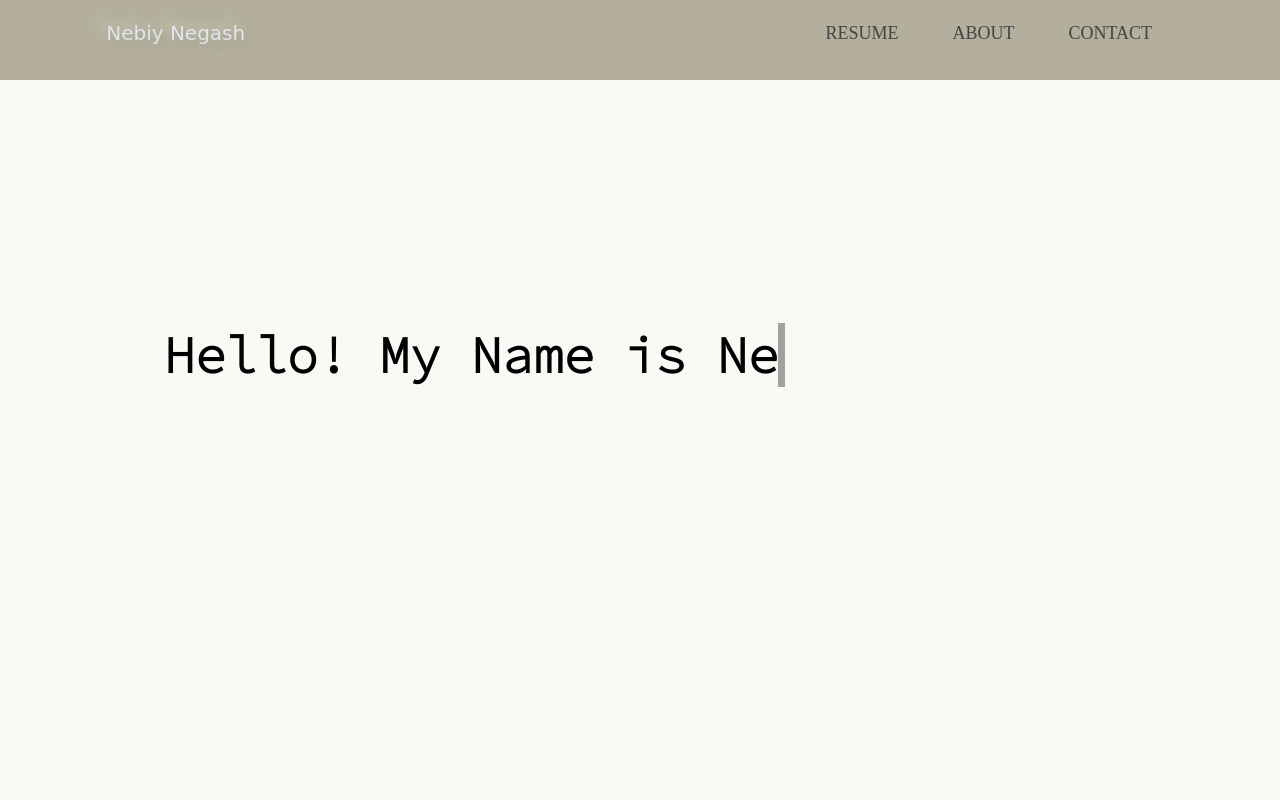
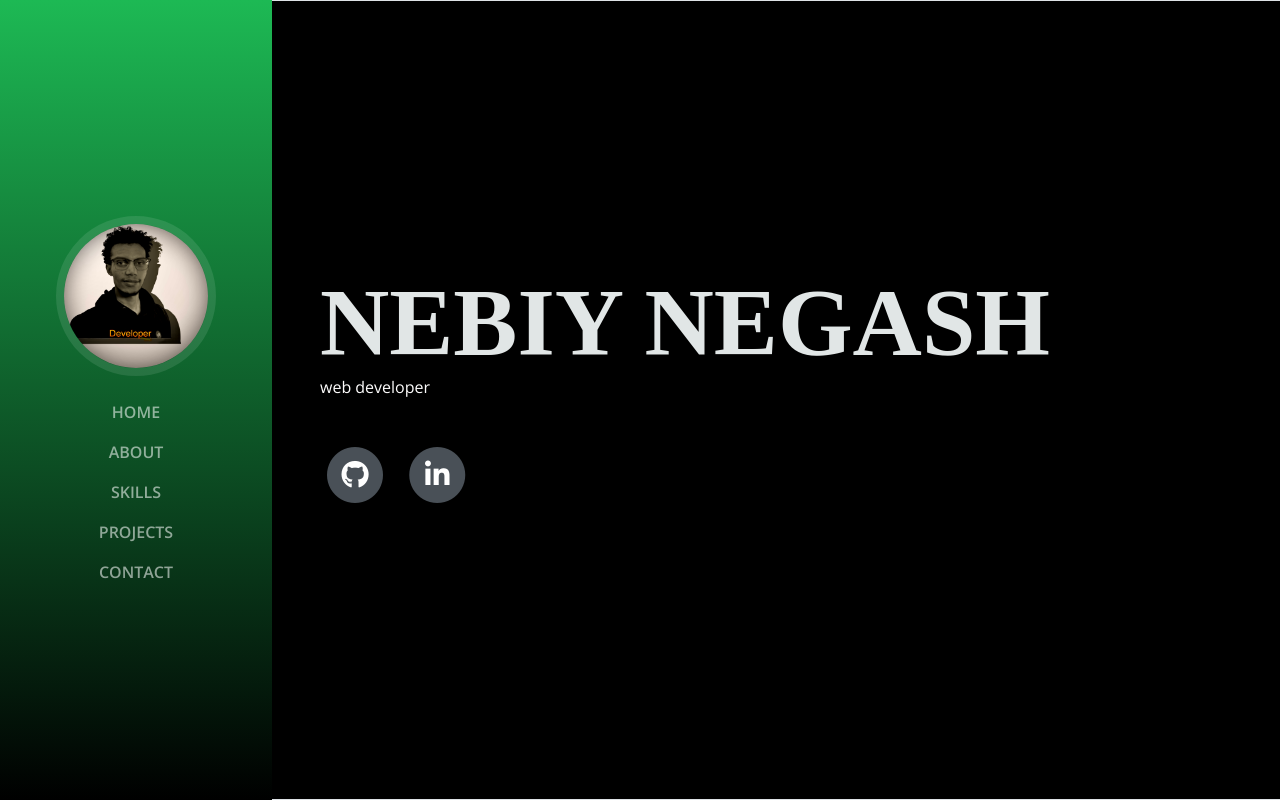
Before and after one commit to Nebiy-Negash/My-Junior-dev-portfolio, a plain HTML site: page index.html in a window 1280 px wide. Shown: the top 800 px of the page. Drawn offline with nearby package versions, Linux system fonts and the light colour scheme; a web font is replaced by a local one.

Commit message:
new and improved

```diff
--- a/assets/style/style.css
+++ b/assets/style/style.css
@@ -1,167 +1,148 @@
-:root {
-    --typewriterSpeed:6s;
+* {
+    /* margin: 0;
+    padding: 0; */
+    box-sizing: border-box;
+    list-style: none;
 }
 
-body{
-    margin: 0;
-    background: #FAF9F6;
+body {
+    font-family: 'Open Sans', serif;
+    padding-top: 54px;
+    color: #fdfcfc;
+    background-color: #000000;
+}
+
+@media (min-width: 992px) {
+    body {
+        padding-top:0 ;
+        padding-left: 17rem;
+    }
+}
+
+h1, h2, h3, h4, h5, h6 {
+    font-family: 'Saira Extra Condensed', serif;
+    font-weight: 700;
+    text-transform: uppercase;
+    color: #e1e6e6;
+}
+
+h1 {
+    font-size: 6rem;
+    line-height: 5.5rem;
+}
+
+h2 {
+    font-size: 3.5rem;
+}
+
+a{
+    color: #1DB954;
+}
+
+a:hover, a:focus, a:active {
+    color: #20753e;
+}
+
+.subheading {
+    text-transform: uppercase;
+    font-weight: 500;
+    font-family: 'Saira Extra Condensed', serif;
+    font-size: 1.35rem;
+}
+
+.list-social-icons a {
+    color: #495057;
+}
+
+.list-social-icons a:hover {
+    color: #1DB954;
+}
+
+.list-social-icons a .fa-lg {
+    font-size: 1.75rem;
+}
+
+.list-icons {
+    font-size: 3rem;
+}
+
+.list-icons .list-inline-item i:hover {
+    color: #1DB954;
+}
+
+#sideNav .navbar-nav .nav-item .nav-link {
+    font-weight: 600;
+    text-transform: uppercase;
+}
+
+.wrraper{
+    margin: 230px 0;
+}
+
+@media(min-width: 992px) {
+
+#sideNav {
+    text-align: center;
+    position: fixed;
+    top: 0;
+    left: 0;
+    display: flex;
+    flex-direction: column;
+    width: 17rem;
+    height: 100vh;
+}
+
+#sideNav .navbar-brand {
+    display: flex;
+    margin:auto auto 0;
+    padding: 0.5rem;
+}
+
+#sideNav .navbar-brand .img-profile {
+    max-width: 10rem;
+    max-height: 10rem;
+    border: 0.5rem solid rgba(255, 250, 250, 0.1);
 }
 
 
-
-
-.container_header{
-    width: 80%;
-    margin: 0 auto;
-}
-
-header{
-    background: #b3af9c;
-    height: 80px;
-}
-
-header::after {
-    content: '';
-    display: table;
-    clear: both;
-}
-
-.logo{
-    float: left;
-    margin: 20px 0;
-    padding:10px ;
-    font-family: 'Rampart One', cursive;
-    cursor: pointer;
+#sideNav .navbar-collapse {
+    display: flex;
+    align-items: flex-start;
+    flex-grow: 0;
+    width: 100%;
+    margin-bottom: auto; }
+    #sideNav .navbar-collapse .navbar-nav {
+    flex-direction: column;
+    width: 100%; }
+    #sideNav .navbar-collapse .navbar-nav .nav-item {
+        display: block; }
+        #sideNav .navbar-collapse .navbar-nav .nav-item .nav-link {
+        display: block; }
 
 }
 
-span{
-    position: absolute;
-    transform: translate(-20%,-20%);
-    /* font-family: 'Poppins',sans-serif; */
-    font-size: 20px;
-    color: #e0e5eb;
-    text-shadow:
-    -8px -8px 12px rgba(255,255,255,0.3),
-    8px 8px 12px rgba(0,0,0,0.08);
-    caret-color:#262626;
-    outline: none;
+
+section.resume-section {
+    border-bottom: 1px solid #dee2e6;
+    border-top: 1px solid #dee2e6;
+    padding-top: 5rem !important;
+    padding-bottom: 5rem !important;
 }
 
-nav{
-    float: right;
-}
+@media(min-width: 768px) {
 
-nav ul {
-    margin: 0;
-    padding: 0;
-    list-style: none;
-}
-
-nav li {
-    display: inline-block;
-    margin-left: 50px;
-    padding-top: 23px;
-
-    position: relative;
-}
-
-nav a {
-    color: #444;
-    font-family: 'Work Sans' sans-serif;
-    text-decoration: none;
-    text-transform: uppercase;
-    font-size: 18px;
-    font-weight: 400;
-}
-
-nav a:hover {
-    color: #000;
-}
-
-nav a::before {
-    content: '';
-    display: block;
-    height: 5px;
-    width: 100%;
-    background-color: #444;
-
-    position: absolute;
-    top: 0;
-    width: 0%;
-
-    transition: all ease-in-out 200ms;
-}
-
-nav a:hover::before {
-    width: 100%;
-}
-
-.container{
-    font-family: "Source Sans Pro", sans-serif;
-    margin: 0;
-    min-height: 80vh;
-    display: grid;
-    place-content: center;
-    text-align: center;
-
-}
-
-h1{
-    font-size: clamp(2.5rem, 4vw, 5rem);
-    font-family: "Source Code Pro", monospace;
-    position: relative;
-    width: max-content;
-}
-
-h1::before,
-h1::after {
-    content: '';
-    position: absolute;
-    top: 0;
-    right: 0;
-    bottom: 0;
-    left: 0;
-}
-
-h1::before {
-    background: #FAF9F6;
-    animation:
-        typewriter var(--typewriterSpeed) steps(31) 1s forwards;
-}
-
-h1::after {
-    width: 0.125em;
-    background: black;
-    animation:
-        typewriter var(--typewriterSpeed) steps(31) forwards 1s ,
-        blink 750ms steps(31) infinite;
-}
-
-.subtitle {
-    color: hsl(0 0% 0% / 0.7);
-    font-size: 2rem;
-    font-weight: 400;
-    opacity: 0;
-    transform: translateY(3rem);
-    animation: fadeInUp 2s ease calc(var(--typewriterSpeed) + 1.5s) forwards;
-}
-
-@keyframes typewriter {
-    to {
-        left: 100%
+    section.resume-section {
+        min-height: 100vh;
     }
 }
 
-@keyframes blink {
-    to {
-        background: transparent;
+@media(min-width: 992px) {
+    section.resume-section {
+        padding-top: 3rem !important;
+        padding-bottom: 3rem !important;
     }
 }
 
-@keyframes fadeInUp {
-    to {
-        opacity: 1;
-        transform: translateY(0);
-    }
+.bg-primary {
+    background-image: linear-gradient(to bottom, rgba(29, 185, 84), black) !important;
 }
--- a/index.html
+++ b/index.html
@@ -1,49 +1,117 @@
 <!DOCTYPE html>
 <html lang="en">
 <head>
-    <meta charset="UTF-8" />
-    <meta http-equiv="X-UA-Compatible" content="IE=edge" />
-    <meta name="viewport" content="width=device-width, initial-scale=1.0" />
-    <link rel="stylesheet" href="assets/style/style.css" />
-    <!-- <link
-    href="https://cdn.jsdelivr.net/npm/bootstrap@5.2.2/dist/css/bootstrap.min.css"
-    rel="stylesheet"
-    integrity="sha384-Zenh87qX5JnK2Jl0vWa8Ck2rdkQ2Bzep5IDxbcnCeuOxjzrPF/et3URy9Bv1WTRi"
-    crossorigin="anonymous"
-    /> -->
-    <link href="https://fonts.googleapis.com/css2?family=Rampart+One&family=Source+Code+Pro:wght@300&family=Work+Sans:ital@1&display=swap" rel="stylesheet">
+    <meta charset="UTF-8">
+    <meta http-equiv="X-UA-Compatible" content="IE=edge">
+    <meta name="viewport" content="width=device-width, initial-scale=1.0">
+    <title>Document</title>
 
-    <script src="assets/scripts/script.js" defer></script>
-    <title>Portfolio</title>
+
+    <!-- CSS only -->
+<link href="https://cdn.jsdelivr.net/npm/bootstrap@5.2.3/dist/css/bootstrap.min.css" rel="stylesheet" integrity="sha384-rbsA2VBKQhggwzxH7pPCaAqO46MgnOM80zW1RWuH61DGLwZJEdK2Kadq2F9CUG65" crossorigin="anonymous">
+
+    <script src="https://kit.fontawesome.com/a30e8f50bd.js" crossorigin="anonymous"></script>
+
+    <link rel="stylesheet" href="https://cdn.jsdelivr.net/gh/devicons/devicon@v2.15.1/devicon.min.css">
+
+    <link href="https://fonts.googleapis.com/css?family=Saira+Extra+Condensed:100,200,300,400,500,600,700,800,900" rel="stylesheet">
+
+    <link href="https://fonts.googleapis.com/css?family=Open+Sans:300,300i,400,400i,600,600i,700,700i,800,800i" rel="stylesheet">
+
+    <link rel="stylesheet" href="assets/style/style.css">
+
+
 </head>
 <body>
-    <header>
-        <section>
-            <div class="container_header">
-                <span class="logo">Nebiy Negash</span>
-                <nav>
-                    <ul>
-                    <li><a href="#">Resume</a></li>
-                    <li><a href="#">About</a></li>
-                    <li><a href="#">Contact</a></li>
+    <nav class="navbar navbar-expand-lg navbar-dark bg-primary fixed-top"  id="sideNav">
+        <a href="#" class="navbar-brand js-scroll-triger">
+        <img class="img-fluid img-profile rounded-circle mx-auto mb-2" src="assets/media/705EB559-BA1B-498D-858D-D74053E64B32_1_201_a.jpeg" alt="" style="height: 160px; width: 160px; border-radius: 50%; object-fit: cover;">
+        </a>
+        <div class="collapse navbar-collapse" >
+            <ul class="navbar-nav">
+                <li class="nav-item"><a class="nav-link" href="#home" >Home</a></li>
+                <li class="nav-item"><a class="nav-link" href="#about">About</a></li>
+                <li class="nav-item"><a class="nav-link" href="#skills">Skills</a></li>
+                <li class="nav-item"><a class="nav-link" href="#projects">Projects</a></li>
+                <li class="nav-item"><a class="nav-link" href="#contact">Contact</a></li>
+            </ul>
+        </div>
+    </nav>
+    <div>
+        <section class="resume-section p-3 p-lg-5 d-flex d-column" id="home">
+            <div class="wrraper">
+                <h1>Nebiy <span>Negash</span></h1>
+
+                    <p class="mb-5">
+                        web developer
+                    </p>
+                    <ul class="list-inline list-social-icons ">
+                        <li class="list-inline-item">
+                            <a href="https://github.com/Nebiy-Negash">
+                                <span class="fa-stack fa-lg">
+                                    <i class="fa fa-circle fa-stack-2x"></i>
+                                    <i class="fa fa-github fa-stack-1x fa-inverse"></i>
+                                </span>
+                            </a>
+                        </li>
+                        <li class="list-inline-item">
+                            <a href="www.linkedin.com/in/nebiy-negash">
+                                <span class="fa-stack fa-lg">
+                                    <i class="fa fa-circle fa-stack-2x"></i>
+                                    <i class="fa fa-linkedin fa-stack-1x fa-inverse"></i>
+                                </span>
+                            </a>
+                        </li>
                     </ul>
-                </nav>
             </div>
         </section>
-    </header>
-    <main>
-        <section>
-            <div class="container">
-                <div>
-                    <h1>Hello! My Name is Nebiy Negash.</h1>
+
+        <section class="resume-section p-3 p-lg-5 d-flex d-column" id="about">
+            <div class="wrraper">
+                <h2>About me</h2>
+
+                <div class="subheading">
+                    <h3>Junior Web Developer</h3>
                 </div>
-                <div>
-                    <h2 class="subtitle">
-                    I am a Junior web developer.
-                    </h2>
-                </div>
+                    <p>
+                        I am a front end junior web developer,
+                    </p>
+
             </div>
         </section>
-    </main>
+
+        <section class="resume-section p-3 p-lg-5 d-flex d-column" id="skills">
+            <div class="wrraper">
+                <div class="subheading">
+                    <h2>Skills and Tools</h2>
+                    <div>Programing Languages &amp; Tools</div>
+                </div>
+                    <ul class="list-inline list-icons ">
+                        <li class="list-inline-item"><i class="devicon-html5-plain"></i></li>
+                        <li class="list-inline-item"><i class="devicon-css3-plain"></i></li>
+                        <li class="list-inline-item"><i class="devicon-javascript-plain"></i></li>
+                        <li class="list-inline-item"><i class="devicon-bootstrap-plain"></i></li>
+                        <li class="list-inline-item"><i class="devicon-github-plain"></i></li>
+                        <li class="list-inline-item"><i class="devicon-git-plain"></i></li>
+                    </ul>
+                </div>
+        </section>
+
+        <section class="section-resume p-3 p-lg-5 d-flex d-column" id="projects">
+            <div class="wrraper">
+                <h2>Projects</h2>
+
+
+            </div>
+        </section>
+
+
+        <section class="section-resume p-3 p-lg-5 d-flex d-column" id="contact">
+            <div class="wrraper">
+                <h2>Contact</h2>
+
+            </div>
+        </section>
+    </div>
 </body>
 </html>
```
Also changed, not shown: assets/media/705EB559-BA1B-498D-858D-D74053E64B32_1_201_a.jpeg (added), assets/media/Screenshot 2022-10-26 at 11.15.31 PM.png (deleted), 1 other file.
